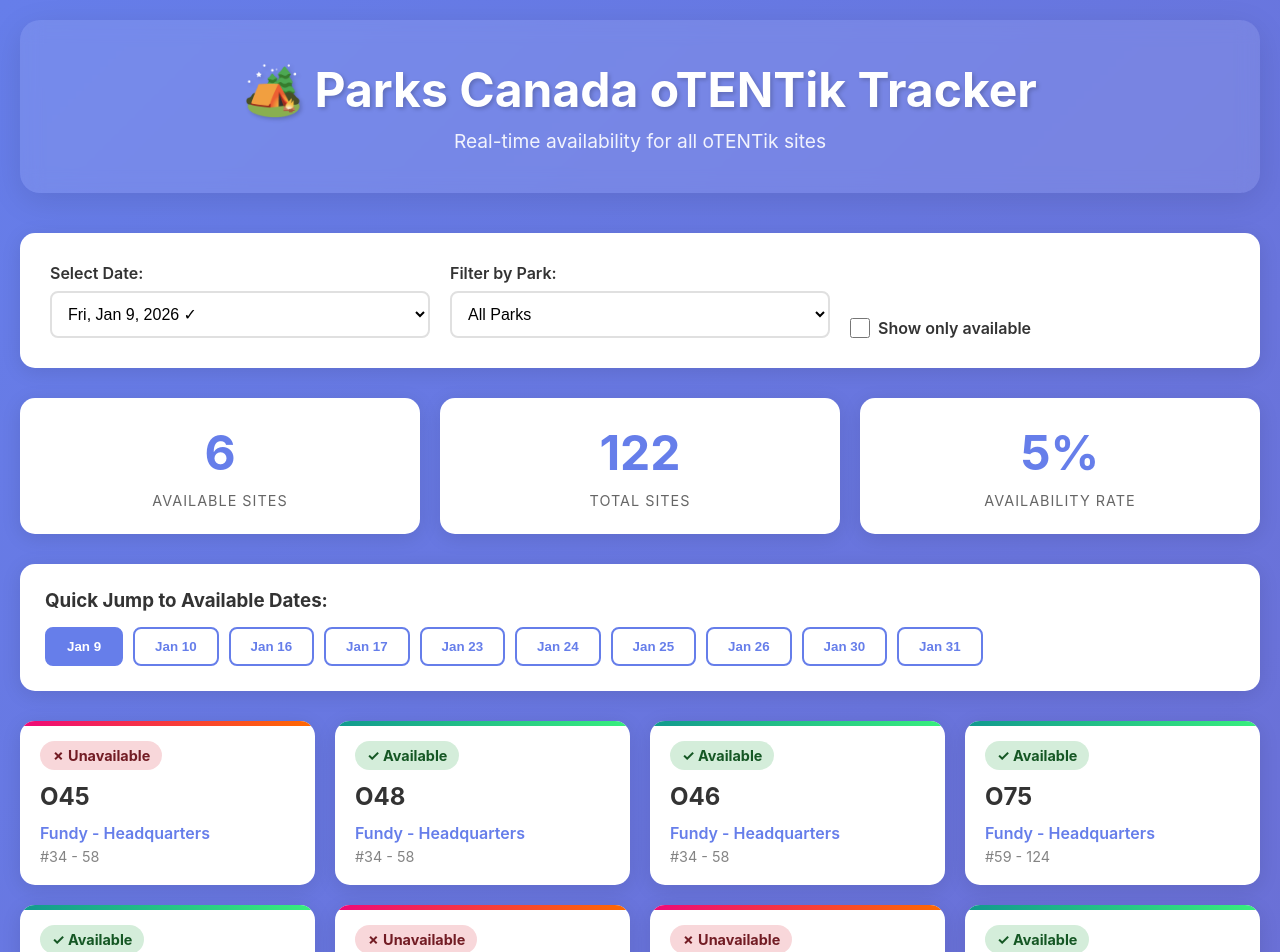
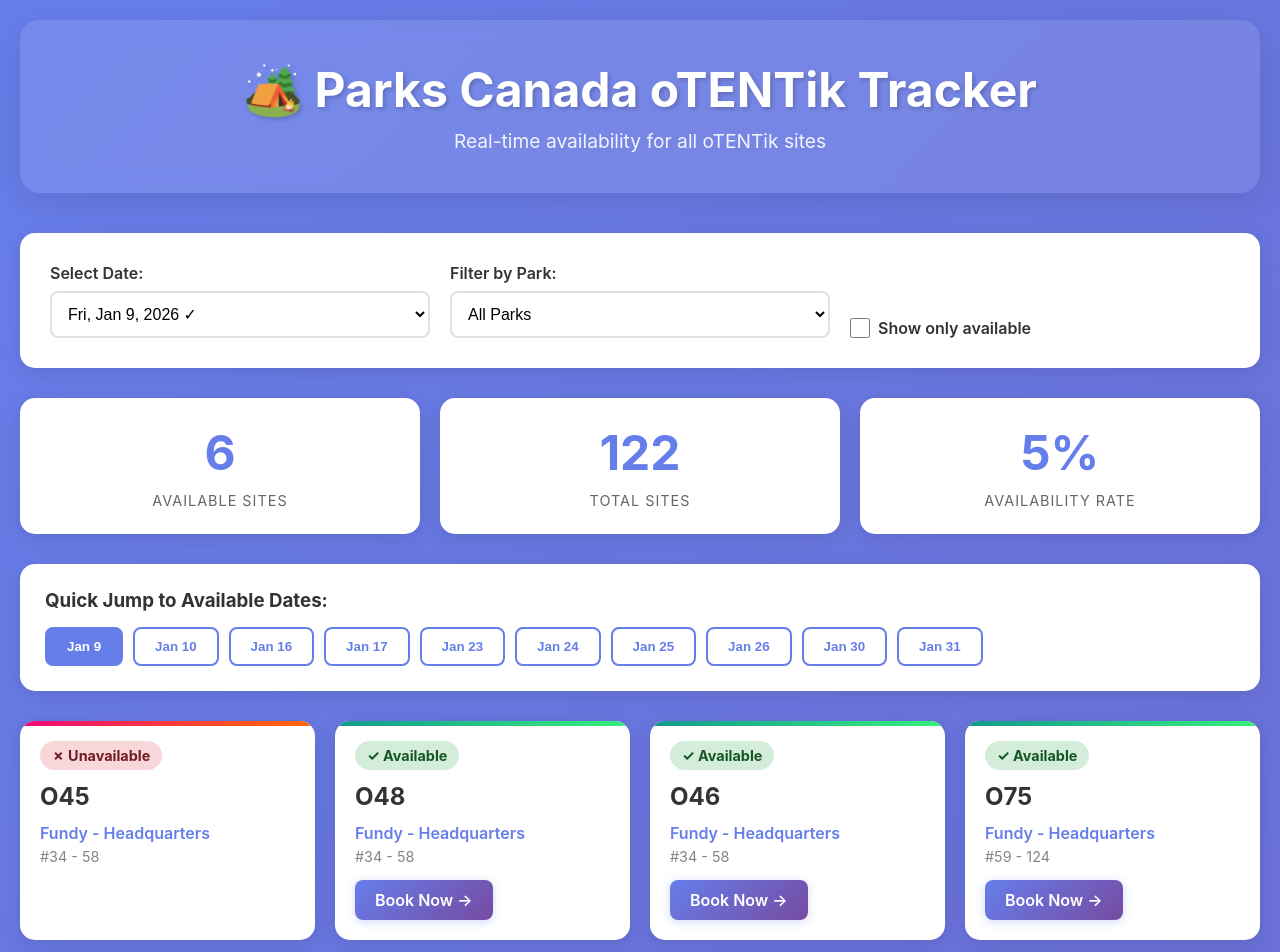
Before and after one commit to meetr1912/Reservation-Canada-tracker, a React (Create React App) app: page / in a window 1280 px wide. Shown: the top 952 px of the page. Built offline with nearby package versions, Linux system fonts and the light colour scheme; the HTML template or start-up script is replaced by a standard one.

Commit message:
Add clickable booking buttons to available oTENTik sites

```diff
--- a/src/App.css
+++ b/src/App.css
@@ -251,6 +251,25 @@
   opacity: 0.8;
 }
 
+.book-button {
+  display: inline-block;
+  margin-top: 15px;
+  padding: 10px 20px;
+  background: linear-gradient(135deg, #667eea 0%, #764ba2 100%);
+  color: white;
+  text-decoration: none;
+  border-radius: 8px;
+  font-weight: 600;
+  text-align: center;
+  transition: all 0.3s;
+  box-shadow: 0 2px 10px rgba(102, 126, 234, 0.3);
+}
+
+.book-button:hover {
+  transform: translateY(-2px);
+  box-shadow: 0 4px 15px rgba(102, 126, 234, 0.5);
+}
+
 .loading,
 .error {
   display: flex;
--- a/src/App.js
+++ b/src/App.js
@@ -63,6 +63,19 @@
 
   // Get unique parks
   const parks = ['all', ...new Set(selectedDateData.map(site => site.ParkName))].sort();
+
+  // Generate booking URL for a site
+  const getBookingUrl = (site, date) => {
+    const baseUrl = 'https://reservation.pc.gc.ca/create-booking/results';
+    const params = new URLSearchParams({
+      bookingCategoryId: 4, // oTENTik category
+      startDate: date,
+      nights: 1,
+      isReserving: true,
+      partySize: 2
+    });
+    return `${baseUrl}?${params.toString()}`;
+  };
 
   // Filter data based on selections
   let filteredData = selectedDateData;
@@ -195,6 +208,16 @@
                   <p className="park-name">{site.ParkName}</p>
                   <p className="page-title">{site.PageTitle}</p>
                 </div>
+                {site.status && (
+                  <a
+                    href={getBookingUrl(site, selectedDate)}
+                    target="_blank"
+                    rel="noopener noreferrer"
+                    className="book-button"
+                  >
+                    Book Now →
+                  </a>
+                )}
               </div>
             ))
           )}
```
